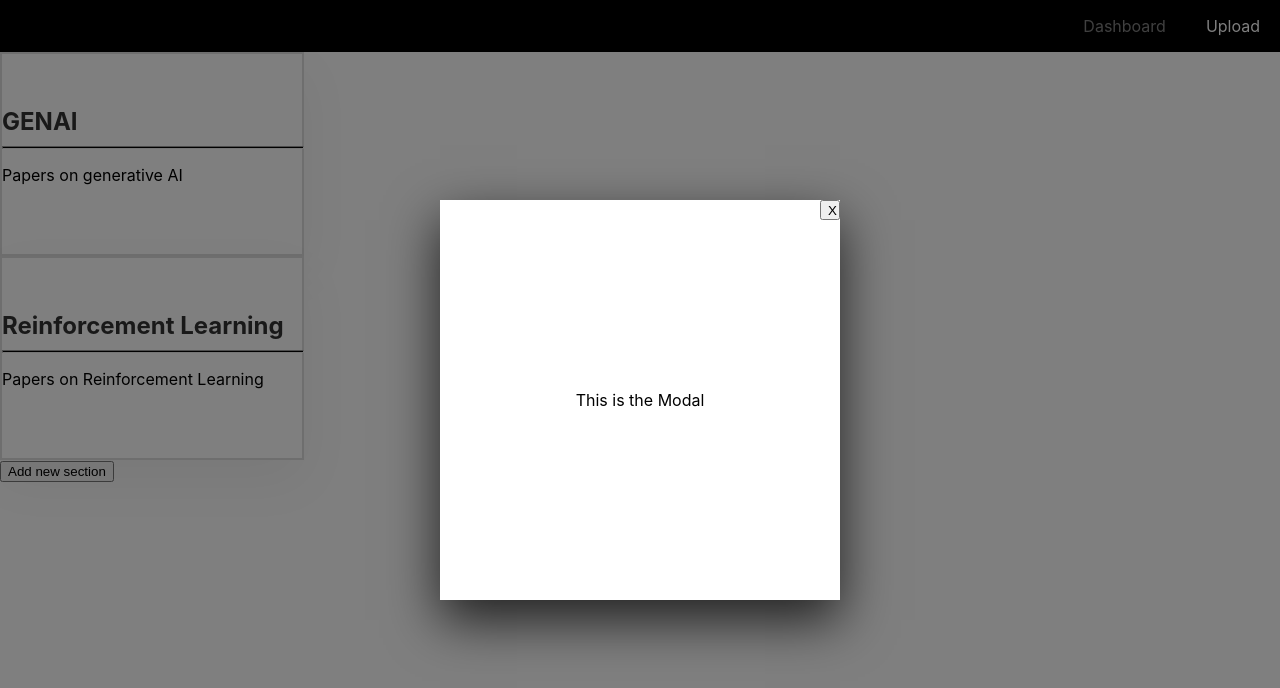
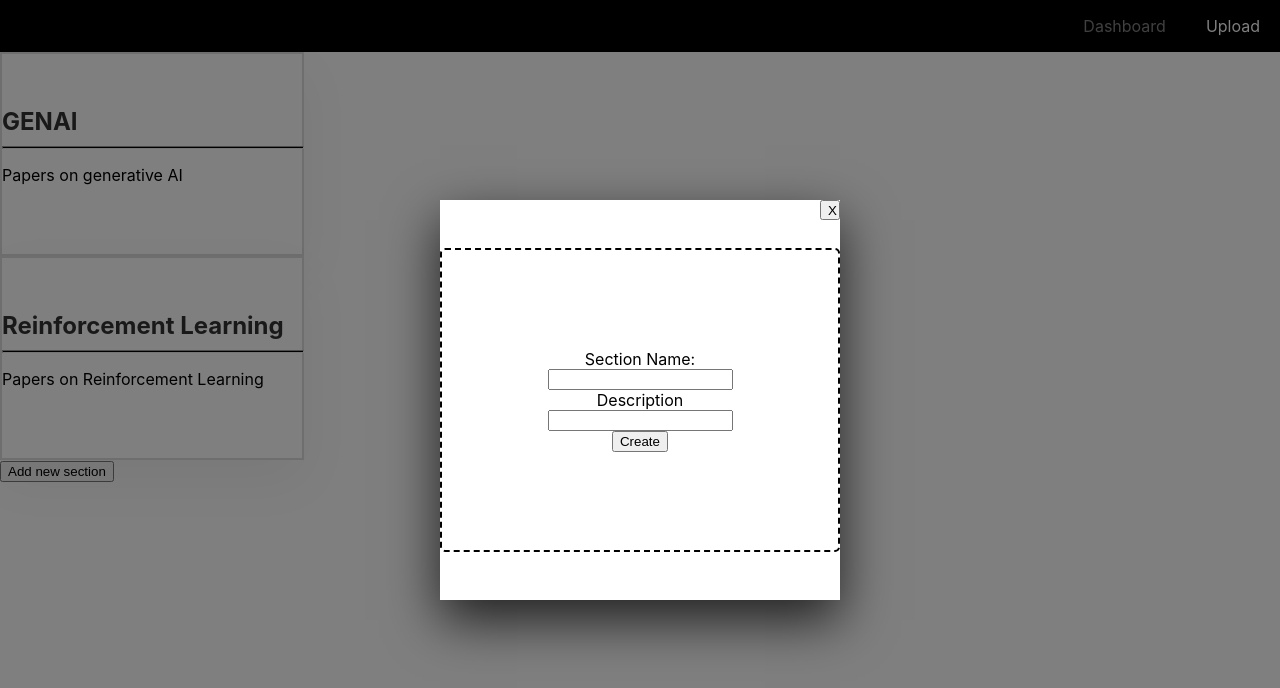
Before and after one commit to mchoccie/PaperExplainer, a React (Create React App) app: page /dashboard in a window 1280 px wide. Both pictures are taken after a click on the button "Add new section". Shown: the top 688 px of the page. Built offline with nearby package versions, Linux system fonts and the light colour scheme.

Commit message:
Update modal features

```diff
--- a/src/AddSection/addSection.js
+++ b/src/AddSection/addSection.js
@@ -1,8 +1,18 @@
-import React from 'react'
+import React, {useState} from 'react'
 import './addSection.css'
 import CloseButton from 'react-bootstrap/CloseButton';
 import {card} from "react-bootstrap"
 const AddSection = ({open, setSectionModal}) => {
+    const [sectionName, setSectionName] = useState("")
+    const [description, setDescription] = useState("")
+
+    const handleSectionNameChange = (event) => {
+        setSectionName(event.target.value)
+    }
+
+    const handleDescriptionChange = (event) => {
+        setDescription(event.target.value)
+    }
     const close = () => {
         setSectionModal(false)
     }
@@ -12,7 +22,15 @@ const AddSection = ({open, setSectionModal}) => {
 
             <div className='modal'>
                 <button onClick={close} type="button" class="close-button" aria-label="Close">X</button>
-                This is the Modal
+                <form>
+                    <label>Section Name:</label>
+                    <input type="text" value={sectionName} onChange={handleSectionNameChange}/>
+
+                    <label>Description</label>
+                    <input type="text" value={description} onChange={handleDescriptionChange}/>
+
+                    <button type="submit">Create</button>
+                </form>
             </div>
         </div>
 
```
